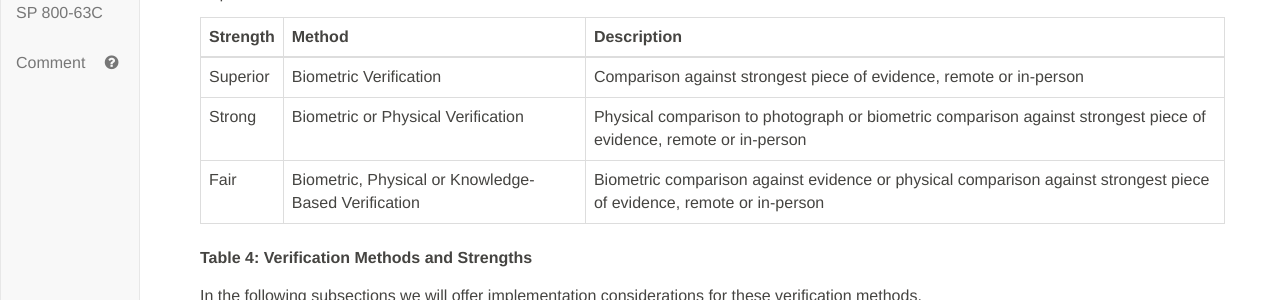
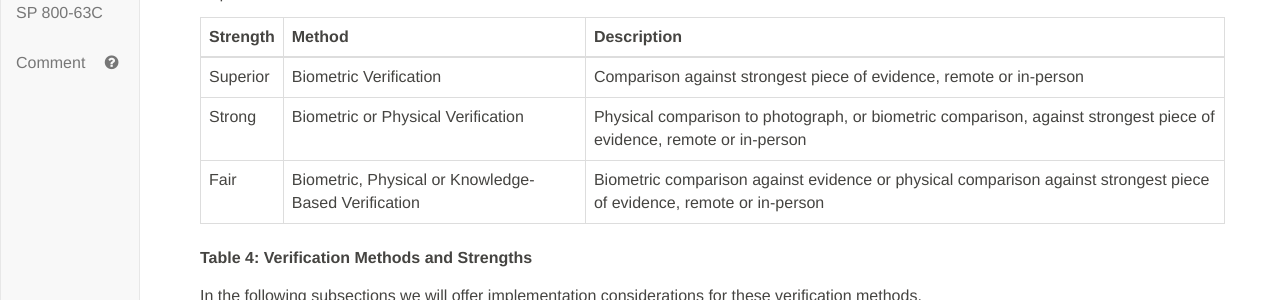
Before and after one commit to tridentity/800-63A-ImplGuide, a Jekyll site: the page built from 6_Verification.md, in a window 1280 px wide and 900 px high. Shown: the part 269-569 px from the top of the window. Built offline with Jekyll 4.4.1, drawn with Linux system fonts in a browser that asks for light colours; our own code applies the rules of GitHub Pages for plain Markdown files.

```diff
--- a/6_Verification.md
+++ b/6_Verification.md
@@ -7,7 +7,7 @@ The following table presents the verification methods that should be considered
 | **Strength** | **Method** | **Description** |
 | --- | --- | --- |
 | Superior | Biometric Verification | Comparison against strongest piece of evidence, remote or in-person |
-| Strong | Biometric or Physical Verification | Physical comparison to photograph or biometric comparison against strongest piece of evidence, remote or in-person |
+| Strong | Biometric or Physical Verification | Physical comparison to photograph, or biometric comparison, against strongest piece of evidence, remote or in-person |
 | Fair | Biometric, Physical or Knowledge-Based Verification | Biometric comparison against evidence or physical comparison against strongest piece of evidence, remote or in-person |
 
 **Table 4: Verification Methods and Strengths**
```
